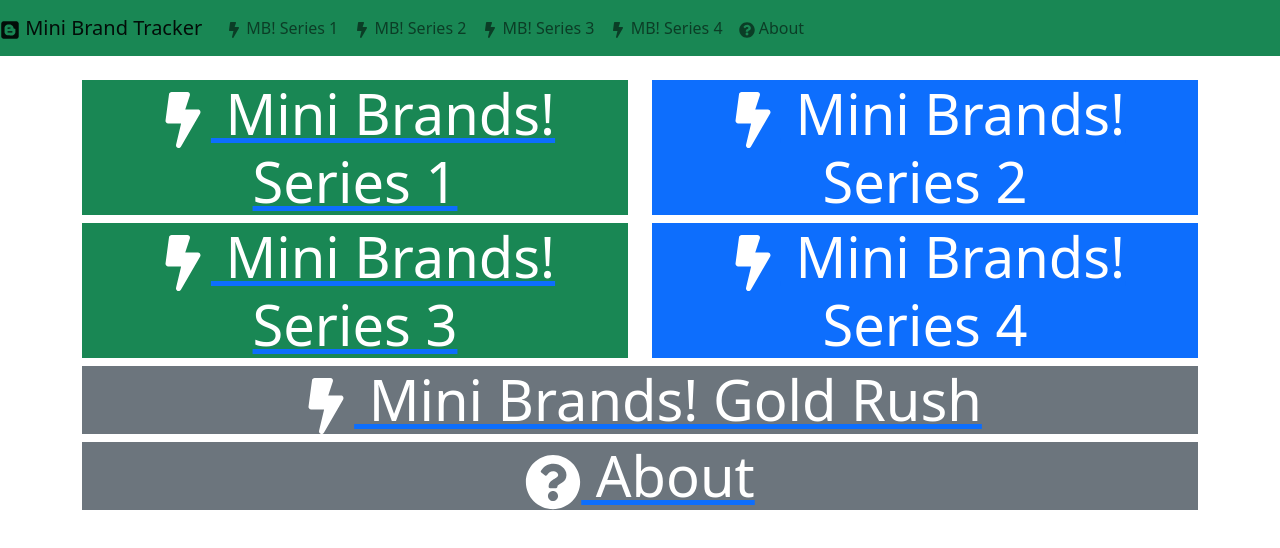
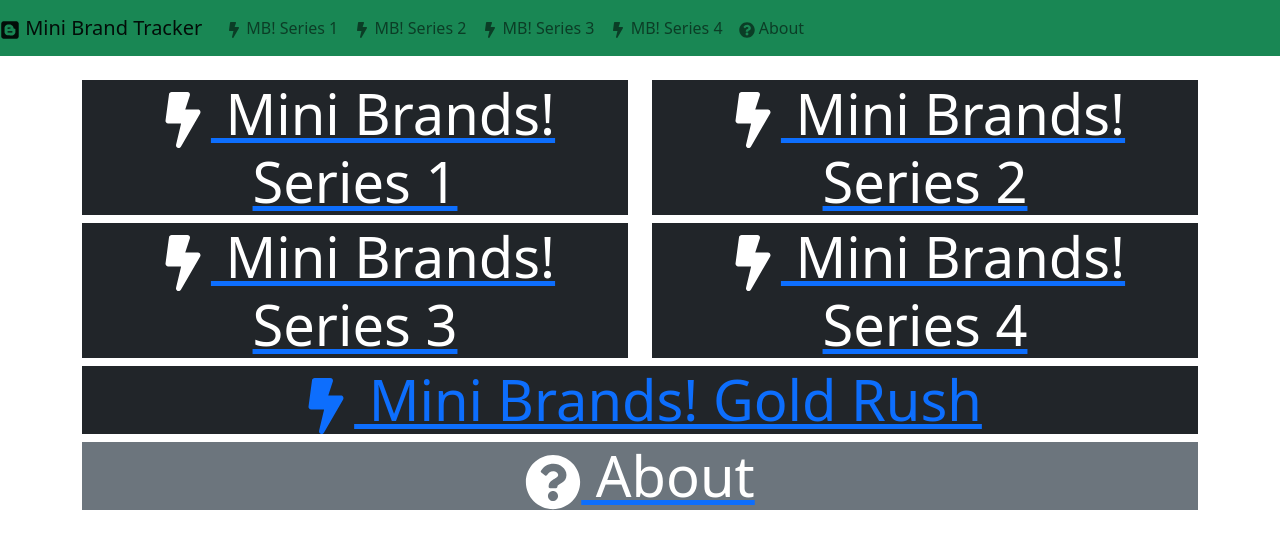
Before and after one commit to jaredgutkin/minibrand-tracker, a React (Create React App) app: page / in a window 1280 px wide. Shown: the top 548 px of the page. Built offline with nearby package versions, Linux system fonts and the light colour scheme.

Commit message:
minor fix ups

```diff
--- a/src/App.js
+++ b/src/App.js
@@ -1,7 +1,6 @@
 import 'bootstrap/dist/css/bootstrap.min.css';
 import NavbarComponent from './components/NavbarComponent';
 import { BrowserRouter as Router, Route, Routes } from 'react-router-dom'
-import Home from './components/Home';
 
 import Mbs1List from './components/mbs1/mbs1ListComponent';
 import Mbs2List from './components/mbs2/mbs2ListComponent';
@@ -10,6 +9,8 @@
 import MbsgrList from './components/mbsgr/mbsgrListComponent';
 import About from './components/About';
 import MoreInfo from './pages/MoreInfo';
+import MiniBrandsHome from './components/MiniBrandsHome';
+
 
 
 function App() {
@@ -18,7 +19,7 @@
       <NavbarComponent />
       <br />
       <Routes>
-        <Route exact path='/' element={<Home />}></Route>
+        <Route exact path='/' element={<MiniBrandsHome />}></Route>
         <Route exact path='/mbs1' element={<Mbs1List />}></Route>
         <Route exact path='/mbs2' element={<Mbs2List />}></Route>
         <Route exact path='/mbs3' element={<Mbs3List />}></Route>
@@ -32,6 +33,8 @@
       <br />
     </Router>
 
+
+
   );
 }
 
--- a/src/components/Home.jsx
+++ b/src/components/MiniBrandsHome.jsx
@@ -2,15 +2,15 @@
 import { FaBolt, FaQuestionCircle } from "react-icons/fa";
 
 
-export default function Home() {
+export default function MiniBrandsHome() {
     return (
         <div className="container">
           <div className="row">
             <div className="col-sm-6">
               <Link to="/mbs1">
-                <div className="jumbotron jumbotron-fluid bg-success text-white">
-                  <div className="container">
-                    <h1 className="display-4 text-center">
+                <div className="jumbotron jumbotron-fluid bg-dark text-white">
+                  <div className="container text-decoration-none">
+                    <h1 className="display-4 text-center text-decoration-none">
                       <FaBolt /> Mini Brands! Series 1
                     </h1>
                   </div>
@@ -19,7 +19,7 @@
             </div>
             <div className="col-sm-6">
               <Link to="/mbs2">
-                <div className="jumbotron jumbotron-fluid bg-primary text-white">
+                <div className="jumbotron jumbotron-fluid bg-dark text-white">
                   <div className="container">
                     <h1 className="display-4 text-center">
                       <FaBolt /> Mini Brands! Series 2
@@ -33,7 +33,7 @@
           <div className="row">
             <div className="col-sm-6">
               <Link to="/mbs3">
-                <div className="jumbotron jumbotron-fluid bg-success text-white">
+                <div className="jumbotron jumbotron-fluid bg-dark text-white">
                   <div className="container">
                     <h1 className="display-4 text-center">
                       <FaBolt /> Mini Brands! Series 3
@@ -44,7 +44,7 @@
             </div>
             <div className="col-sm-6">
               <Link to="/mbs4">
-                <div className="jumbotron jumbotron-fluid bg-primary text-white">
+                <div className="jumbotron jumbotron-fluid bg-dark text-white">
                   <div className="container">
                     <h1 className="display-4 text-center">
                       <FaBolt /> Mini Brands! Series 4
@@ -58,8 +58,8 @@
           <div className="row">
             <div className="col-sm-12">
               <Link to="/mbsgr">
-                <div className="jumbotron jumbotron-fluid bg-secondary
-                  text-white">
+                <div className="jumbotron jumbotron-fluid bg-dark
+                  text-yellow text-decoration-none">
                   <div className="container">
                     <h1 className="display-4 text-center">
                       <FaBolt /> Mini Brands! Gold Rush
--- a/src/index.css
+++ b/src/index.css
@@ -5,6 +5,7 @@
     sans-serif;
   -webkit-font-smoothing: antialiased;
   -moz-osx-font-smoothing: grayscale;
+  text-decoration: none;
 }
 
 code {
```
